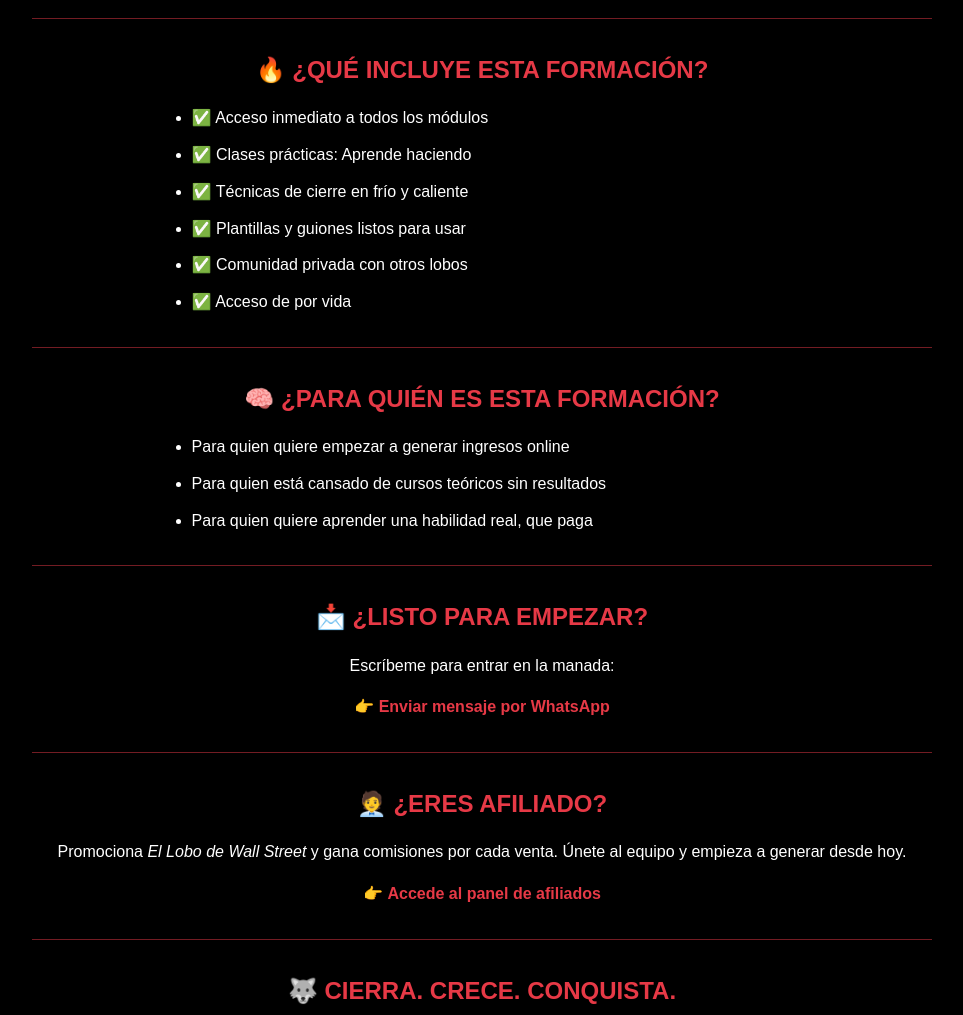
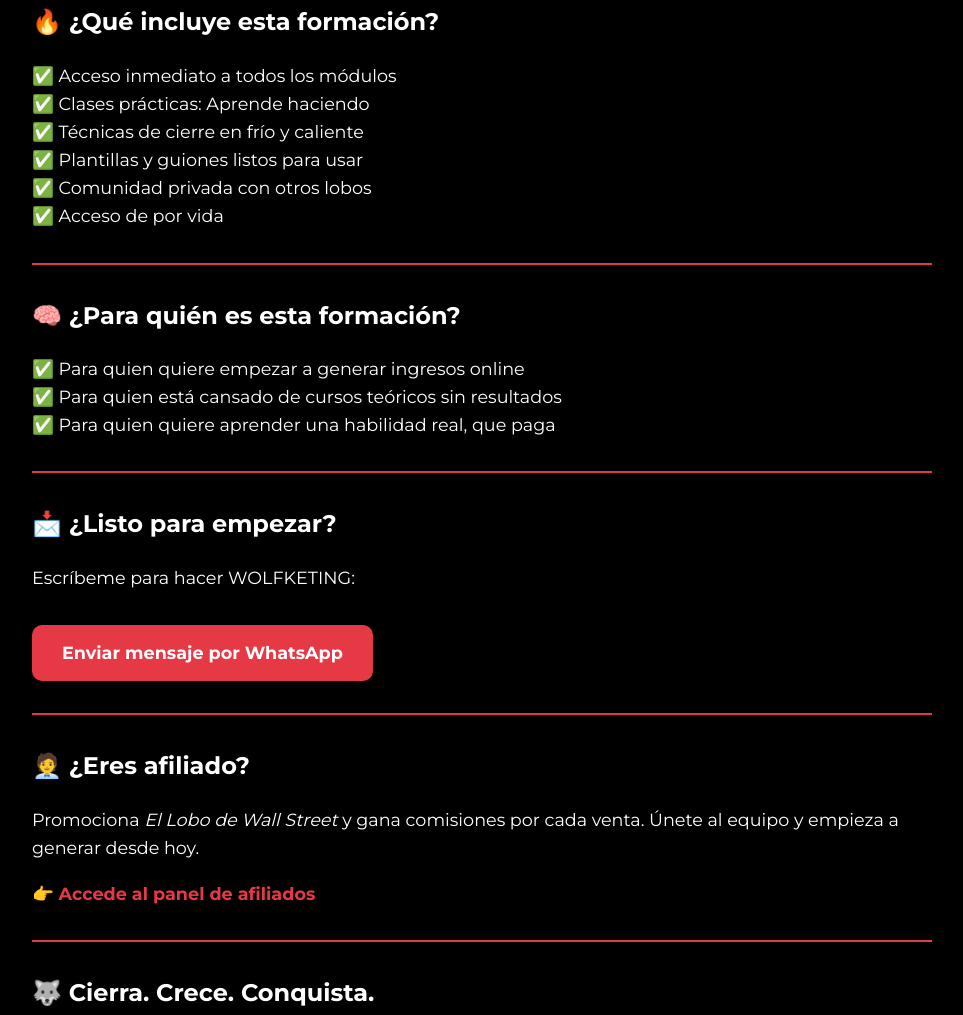
Before and after one commit to kukinojose/WOLFKETING, a plain HTML site: page mas-informacion.html in a window 1280 px wide. Shown: the part 336-1351 px from the top of the page, without its empty margins (158-1121 px from the left). Drawn offline with Linux system fonts and the light colour scheme.

```diff
--- a/mas-informacion.html
+++ b/mas-informacion.html
@@ -3,53 +3,82 @@
 <head>
   <meta charset="UTF-8" />
   <meta name="viewport" content="width=device-width, initial-scale=1" />
-  <title>Más Información - El Lobo de Wall Street</title>
+  <title>El Lobo de Wall Street - Wolfketing</title>
+  <link href="https://fonts.googleapis.com/css2?family=Montserrat:wght@400;600;700&display=swap" rel="stylesheet" />
   <style>
     body {
       font-family: 'Montserrat', sans-serif;
+      max-width: 900px;
+      margin: 40px auto;
+      padding: 0 20px;
       background-color: #000;
       color: #fff;
-      max-width: 900px;
-      margin: 40px auto;
-      padding: 20px;
       line-height: 1.6;
-      text-align: center;
     }
-    h1, h3 {
-      font-family: 'SF Collegiate Solid', sans-serif;
-      text-transform: uppercase;
-      color: #e63946;
-      margin-bottom: 1rem;
+    h1, h2, h3 {
+      font-weight: 700;
     }
     h1 {
       font-size: 2.5rem;
+      text-align: center;
+      margin-bottom: 1rem;
+      color: #e63946;
     }
-    h3 {
-      font-size: 1.5rem;
+    h2 {
+      margin-top: 2rem;
+      color: #fff;
+    }
+    p, ul {
+      margin-top: 1rem;
+      font-size: 1.1rem;
+    }
+    ul {
+      list-style: none;
+      padding-left: 0;
+    }
+    ul li::before {
+      content: "✅ ";
+      color: #e63946;
+    }
+    hr {
+      border: 1px solid #e63946;
+      margin: 2rem 0;
     }
     a {
       color: #e63946;
+      font-weight: 700;
       text-decoration: none;
-      font-weight: 700;
     }
     a:hover {
       text-decoration: underline;
     }
-    hr {
-      border: 0;
-      height: 1px;
-      background: #e63946;
-      margin: 2rem 0;
-      opacity: 0.5;
+    .btn-whatsapp {
+      display: inline-block;
+      margin-top: 1rem;
+      padding: 14px 30px;
+      background-color: #e63946;
+      color: white;
+      border-radius: 10px;
+      font-weight: 700;
+      font-size: 1.1rem;
+      text-align: center;
+      cursor: pointer;
+      text-decoration: none;
     }
-    ul {
-      text-align: left;
-      max-width: 600px;
-      margin: 0 auto 2rem auto;
-      padding-left: 1.2rem;
+    .btn-whatsapp:hover {
+      background-color: #b32c36;
     }
-    ul li {
-      margin-bottom: 0.7rem;
+    /* Responsive */
+    @media (max-width: 600px) {
+      body {
+        margin: 20px 10px;
+      }
+      h1 {
+        font-size: 2rem;
+      }
+      p, ul li {
+        font-size: 1rem;
+      }
     }
   </style>
 </head>
@@ -65,20 +94,20 @@
 
   <hr />
 
-  <h3>🔥 ¿Qué incluye esta formación?</h3>
+  <h2>🔥 ¿Qué incluye esta formación?</h2>
 
   <ul>
-    <li>✅ Acceso inmediato a todos los módulos</li>
-    <li>✅ Clases prácticas: Aprende haciendo</li>
-    <li>✅ Técnicas de cierre en frío y caliente</li>
-    <li>✅ Plantillas y guiones listos para usar</li>
-    <li>✅ Comunidad privada con otros lobos</li>
-    <li>✅ Acceso de por vida</li>
+    <li>Acceso inmediato a todos los módulos</li>
+    <li>Clases prácticas: Aprende haciendo</li>
+    <li>Técnicas de cierre en frío y caliente</li>
+    <li>Plantillas y guiones listos para usar</li>
+    <li>Comunidad privada con otros lobos</li>
+    <li>Acceso de por vida</li>
   </ul>
 
   <hr />
 
-  <h3>🧠 ¿Para quién es esta formación?</h3>
+  <h2>🧠 ¿Para quién es esta formación?</h2>
 
   <ul>
     <li>Para quien quiere empezar a generar ingresos online</li>
@@ -88,27 +117,26 @@
 
   <hr />
 
-  <h3>📩 ¿Listo para empezar?</h3>
+  <h2>📩 ¿Listo para empezar?</h2>
 
-  <p>Escríbeme para entrar en la manada:</p>
-  <p>
-    👉 <a href="https://wa.me/34640038324?text=QUIERO%20HACER%20WOLFKETING" target="_blank" rel="noopener noreferrer">Enviar mensaje por WhatsApp</a>
-  </p>
+  <p>Escríbeme para hacer WOLFKETING:</p>
+
+  <a href="https://wa.me/34640038324?text=QUIERO%20HACER%20WOLFKETING" target="_blank" class="btn-whatsapp">Enviar mensaje por WhatsApp</a>
 
   <hr />
 
-  <h3>🧑‍💼 ¿Eres afiliado?</h3>
+  <h2>🧑‍💼 ¿Eres afiliado?</h2>
 
   <p>Promociona <em>El Lobo de Wall Street</em> y gana comisiones por cada venta. Únete al equipo y empieza a generar desde hoy.</p>
-  <p>
-    👉 <a href="https://af.uppromote.com/31ca0s-fa/register" target="_blank" rel="noopener noreferrer">Accede al panel de afiliados</a>
-  </p>
+
+  <p>👉 <a href="https://af.uppromote.com/31ca0s-fa/register" target="_blank">Accede al panel de afiliados</a></p>
 
   <hr />
 
-  <h3>🐺 Cierra. Crece. Conquista.</h3>
+  <h2>🐺 Cierra. Crece. Conquista.</h2>
 
   <p>Este no es un curso más. Es un entrenamiento para los que no se conforman. Para los que quieren comerse el mundo.</p>
+
   <p>¿Eres uno de ellos?</p>
 
 </body>
```
